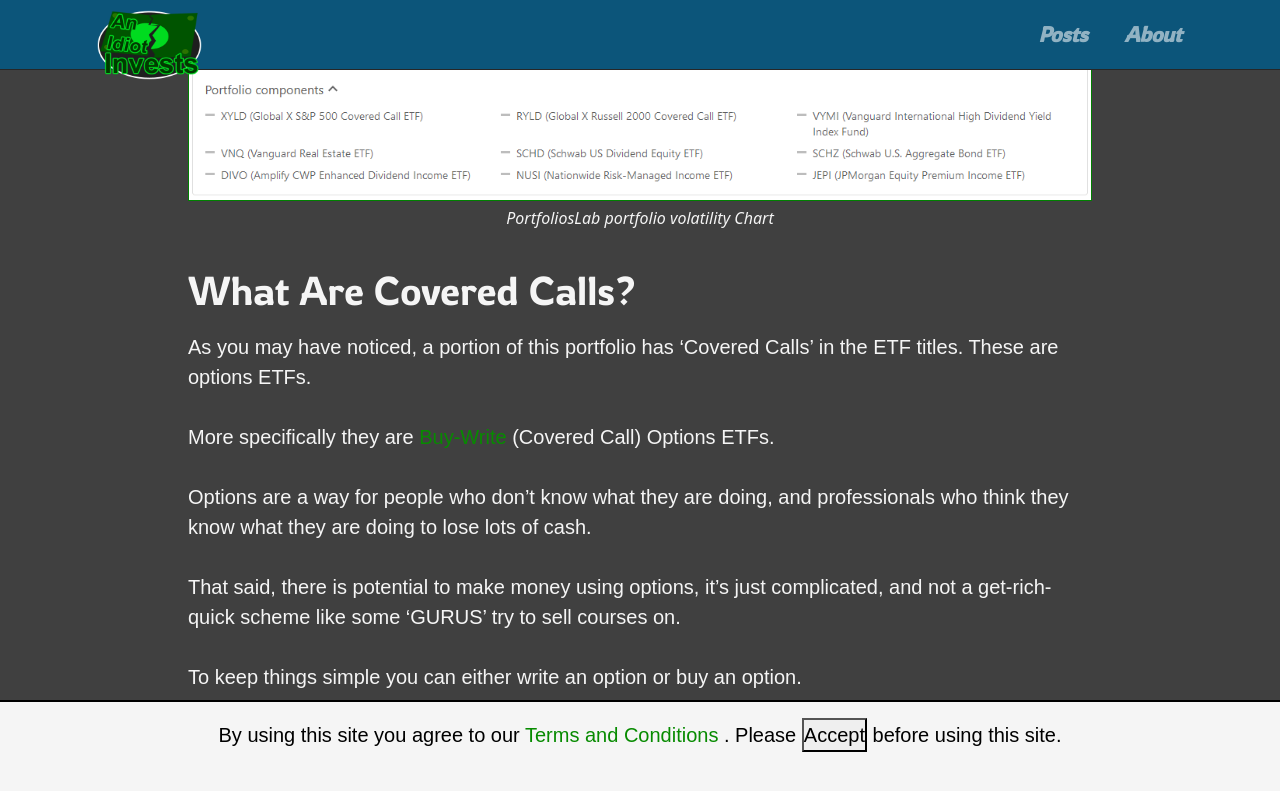
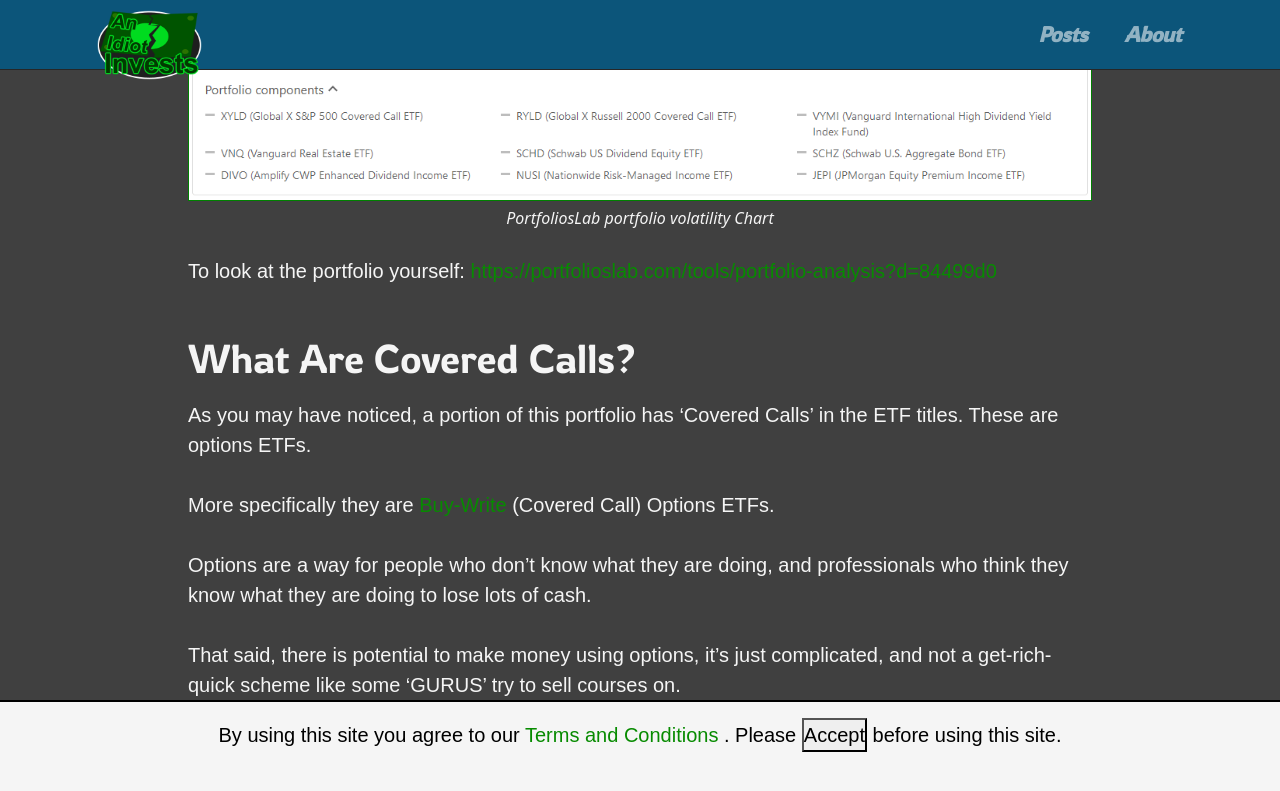
Before and after one commit to AnIdiotInvests/anidiotinvests.github.io, a Jekyll site: the page built from _posts/2022-03-12-investing-for-income-with-etfs.md, in a window 1280 px wide and 900 px high, scrolled down 4979 px. Shown: the top 791 px of the window. Built offline with Jekyll 4.4.1, drawn with Linux system fonts in a browser that asks for light colours.

Commit message:
edits to latest post. adding clickable images for all pages

```diff
--- a/_includes/image-caption.html
+++ b/_includes/image-caption.html
@@ -1,4 +1,6 @@
 <figure class="img-caption-include">
-    <img src='/assets/img/{{ page.date | date: "%Y-%m" }}/{{ include.image }}' alt="IMG Not Found">
+    <a href='/assets/img/{{ page.date | date: "%Y-%m" }}/{{ include.image }}'>
+        <img src='/assets/img/{{ page.date | date: "%Y-%m" }}/{{ include.image }}' alt="IMG Not Found">
+    </a>
     <figcaption>{{ include.caption }}</figcaption>
 </figure>
--- a/_posts/2022-03-12-investing-for-income-with-etfs.md
+++ b/_posts/2022-03-12-investing-for-income-with-etfs.md
@@ -87,6 +87,8 @@
 {% include image-caption.html image="volatility-income-chart.png"
 caption="PortfoliosLab portfolio volatility Chart" %}
 
+To look at the portfolio yourself: [https://portfolioslab.com/tools/portfolio-analysis?d=84499d0](https://portfolioslab.com/tools/portfolio-analysis?d=84499d0)
+
 ## What Are Covered Calls?
 
 As you may have noticed, a portion of this portfolio has ‘Covered Calls’ in the ETF titles. These are options ETFs.
```
